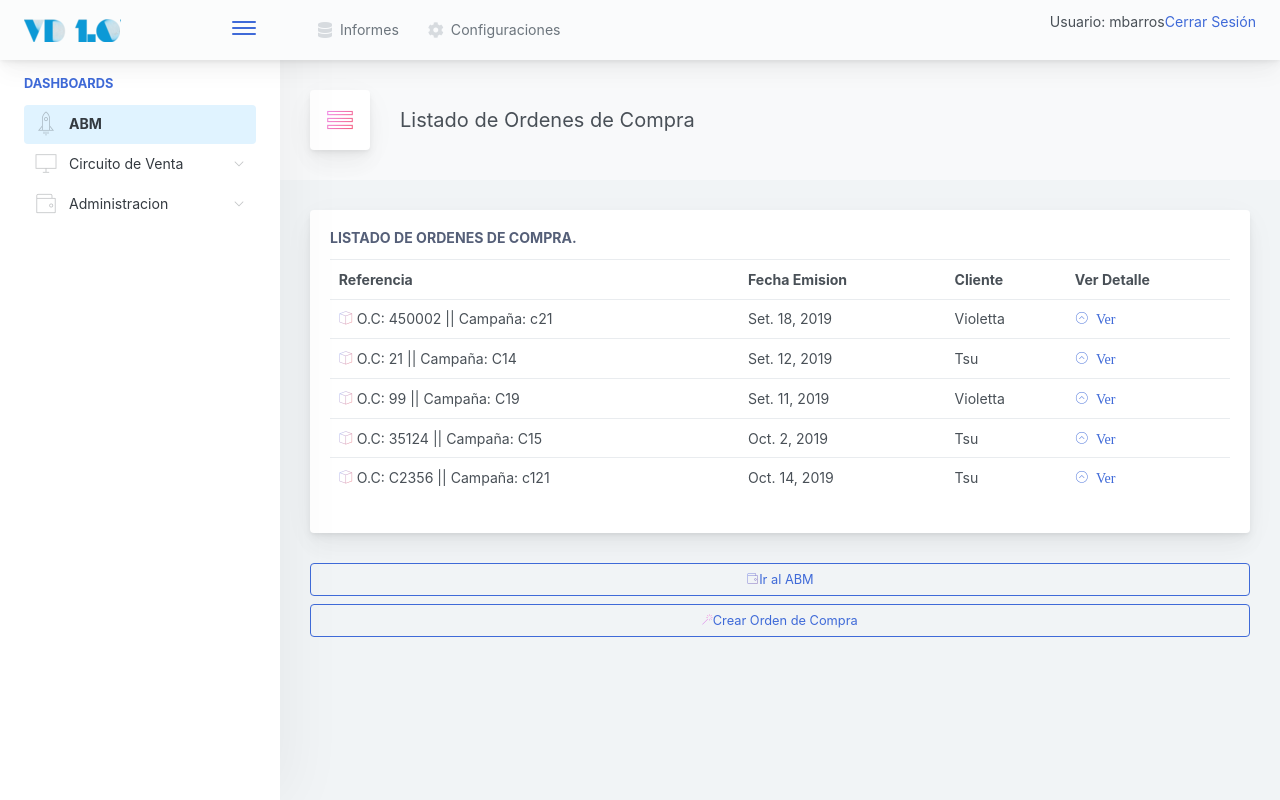
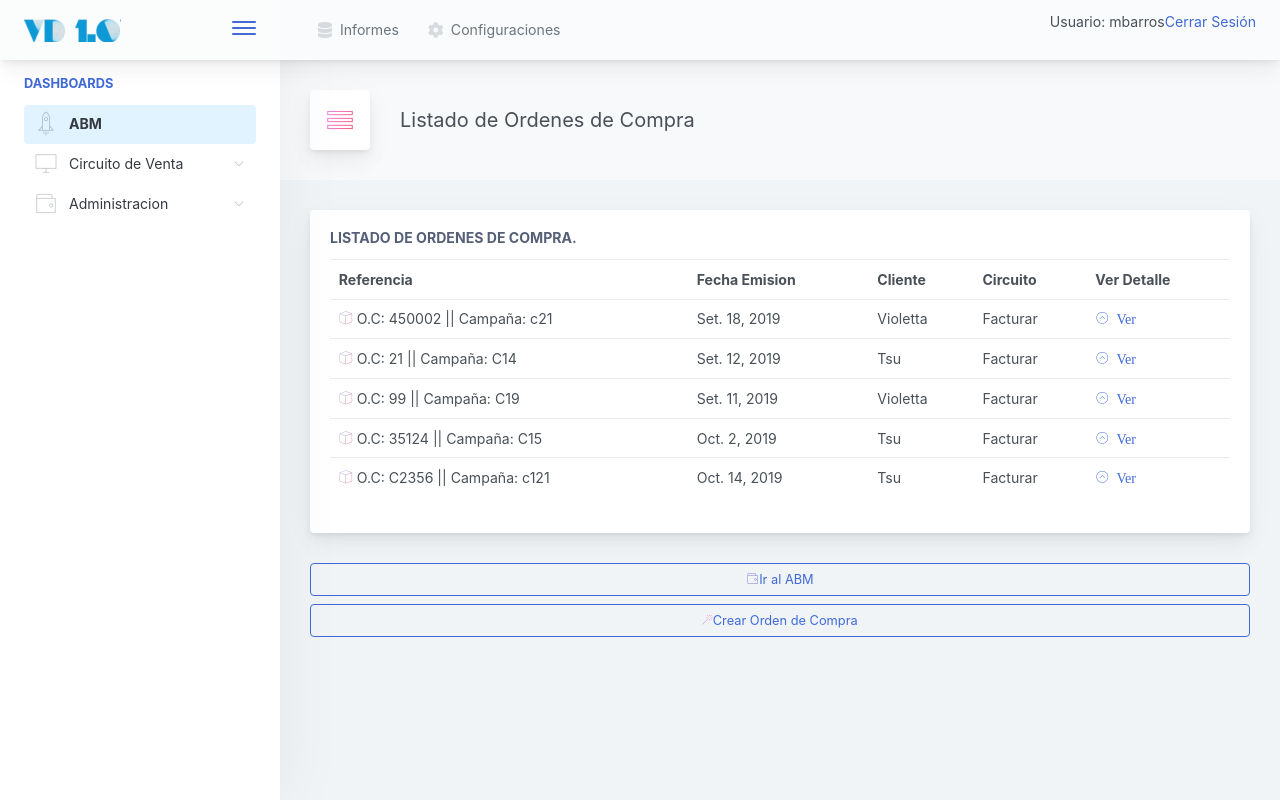
Before and after one commit to DevManuelBarros/vd10, a Django app: page /venta/ordencompra/listar/ in a window 1280 px wide. Run offline with Django 3.2, Linux system fonts and the light colour scheme; a user stored in the database is signed in; data comes from the database, SQL or seed files in the repository; both versions use the stored data as it was after the commit; some libraries are stand-ins or nearby versions.

Commit message:
15-10-2019-WinP

```diff
--- a/inicio/templates/venta/js/remito_form.js
+++ b/inicio/templates/venta/js/remito_form.js
@@ -71,7 +71,7 @@ $(document).ready()
 			{
 				type: "GET",
 				url: "{% url 'venta:get_datos' %}",
-				data: {"id_cliente": clienteId,},
+				data: {"id_cliente": clienteId,'circuito': 'Facturar'},
 			});
 
 			//Luego de haber realizado la llamada mediante Ajax,
--- a/inicio/templates/venta/ordencompra_list.html
+++ b/inicio/templates/venta/ordencompra_list.html
@@ -22,6 +22,7 @@
 		    <th>Referencia</th>
 		    <th>Fecha Emision</th>
 		    <th>Cliente</th>
+		    <th>Circuito</th>
 		    <th>Ver Detalle</th>
 		  </tr>
 		      {% for ordencompra in object_list %}
@@ -35,6 +36,9 @@
 		      </td>
 		      <td>
 		        {{ordencompra.cliente}}
+		      </td>
+		      <td>
+		      	{{ordencompra.circuito}}
 		      </td>
 		      <td>
 			      <a href="{% url 'venta:OrdenCompraDetail' pk=ordencompra.id %}">
--- a/inicio/templates/venta/preimpresion.html
+++ b/inicio/templates/venta/preimpresion.html
@@ -3,7 +3,7 @@
 {%  block cuerpo %}
 <div class="main-card mb-3 card">
 	<div class="card-body">
-		<h5 class="card-title">Detalle de Orden de compra: {{ remito }}</h5>
+		<h5 class="card-title">Detalle de {{ remito }}</h5>
 		<table class="table table-hover table-fixed">
 		<tr>
 			<th>
@@ -60,7 +60,7 @@
 
 		      	<a href="{% url 'venta:remitoPDF' id_remito=remito.pk etiqueta=1  impresion=1 %}" ><input type="button" class="btn btn-primary" value="Imprimir"></a>
 			  	<a href="#"><input type="button" class="btn btn-primary" value="Modificar Remito"></a>
-				<a href="#"><input type="button" class="btn btn-primary" value="Ver Detalles"></a>
+				<a href="{% url 'venta:RemitoDetail' pk=remito.pk %}"><input type="button" class="btn btn-primary" value="Ver Detalles"></a>
 
 			<td>
 				</tr>
--- a/inicio/templates/venta/remito_detail.html
+++ b/inicio/templates/venta/remito_detail.html
@@ -3,7 +3,7 @@
 {%  block cuerpo %}
 <div class="main-card mb-3 card">
 	<div class="card-body">
-		<h5 class="card-title">Detalle de Orden de compra: {{ remito }}</h5>
+		<h5 class="card-title">Detalle de {{ remito }}</h5>
 		<table class="table table-hover table-fixed">
 		<tr>
 			<th>
--- a/inicio/templates/venta/remito_form.html
+++ b/inicio/templates/venta/remito_form.html
@@ -14,7 +14,7 @@
 <div class="main-card mb-3 card">
 	<div class="card-body">
 		<h5 class="card-title">Formulario Crear Remito</h5>
-			<form action="" class="needs-validation" method="post">{% csrf_token %}
+			<form action="" class="needs-validation" method="post" id="formulario-remito">{% csrf_token %}
 
 			<div id="cabecera">
 					<div class="form-row">
--- a/venta/ajax.py
+++ b/venta/ajax.py
@@ -40,10 +40,11 @@ def get_cronogramas(request):
 
 def get_ordenesdecompra(request):
     cliente_id = request.GET.get('id_cliente')
+    circuito = request.GET.get('circuito')
     ordenes_de_compra = OrdenCompra.objects.all()
     options = '<option value="" selected="selected">---------</option>'
     if cliente_id:
-        ordenes_de_compra = ordenes_de_compra.filter(cliente=cliente_id)
+        ordenes_de_compra = ordenes_de_compra.filter(cliente=cliente_id, circuito=circuito)
     for ordendecompra in ordenes_de_compra:
         options += '<option value="%s">%s</option>' % (
             ordendecompra.pk,
--- a/venta/forms.py
+++ b/venta/forms.py
@@ -87,12 +87,14 @@ class CronogramaCreateForm(forms.ModelForm):
 class OrdenCompraCabecera(forms.ModelForm):
 	class Meta:
 		model = OrdenCompra
-		fields = ['referencia_externa', 'cliente', 'cronograma', 'fecha_emision']
+		fields = ['referencia_externa', 'cliente', 'cronograma', 'fecha_emision', 'circuito']
 		widgets = {
 					'referencia_externa' : forms.TextInput(attrs={'class' : 'form-control', 'type': 'text'}),
 					'cliente' : forms.Select(attrs={'class' : 'form-control'}),
 					'cronograma' : forms.Select(attrs={'class' : 'form-control'}),
-					'fecha_emision' : forms.DateInput(attrs={'class' : 'form-control', 'type' : 'date'}),}
+					'fecha_emision' : forms.DateInput(attrs={'class' : 'form-control', 'type' : 'date'}),
+					'circuito' : forms.Select(attrs={'class' : 'form-control'}),}
+
 
 
 class ProductoLineasOCForm(forms.ModelForm):
--- a/venta/models.py
+++ b/venta/models.py
@@ -5,7 +5,10 @@ from django.db import models
 from gral.models import Cliente, Producto
 from django.template.defaultfilters import default
 
-
+CIRCUITO_CHOICE = (
+					('Facturar', 'Facturar'),
+					('Consignacion', 'Consignacion')
+				  )
 
 class FormatodeImpresion(models.Model):
 	"""FormatodeImpresion
@@ -60,6 +63,7 @@ class OrdenCompra(models.Model):
 	cliente 			= models.ForeignKey(Cliente, null=False, blank=False, on_delete=models.CASCADE)
 	cronograma 			= models.ForeignKey(Cronograma, null=False, blank=False, on_delete=models.CASCADE)
 	fecha_emision 		= models.DateField(null=True, blank=True)
+	circuito 			= models.CharField(max_length=12, choices=CIRCUITO_CHOICE, default='Facturar')
 	def __str__(self):
 		return "O.C: " + self.referencia_externa + " || Campaña: " + str(self.cronograma)
 
--- a/venta/views.py
+++ b/venta/views.py
@@ -166,6 +166,7 @@ class RemitoCompletoView(LoginRequiredMixin, CreateView):
 	def form_valid(self, form):
 		context = self.get_context_data()
 		remitomain = context['remitomain']
+		print(remitomain)
 		with transaction.atomic():
 			self.object = form.save()
 			if remitomain.is_valid():
```
Also changed, not shown: configuraciones/migrations/0010_auto_20191015_1428.py (added), db.sqlite3, static/formset/jquery.formset.js, venta/migrations/0012_ordencompra_circuito.py (added).
